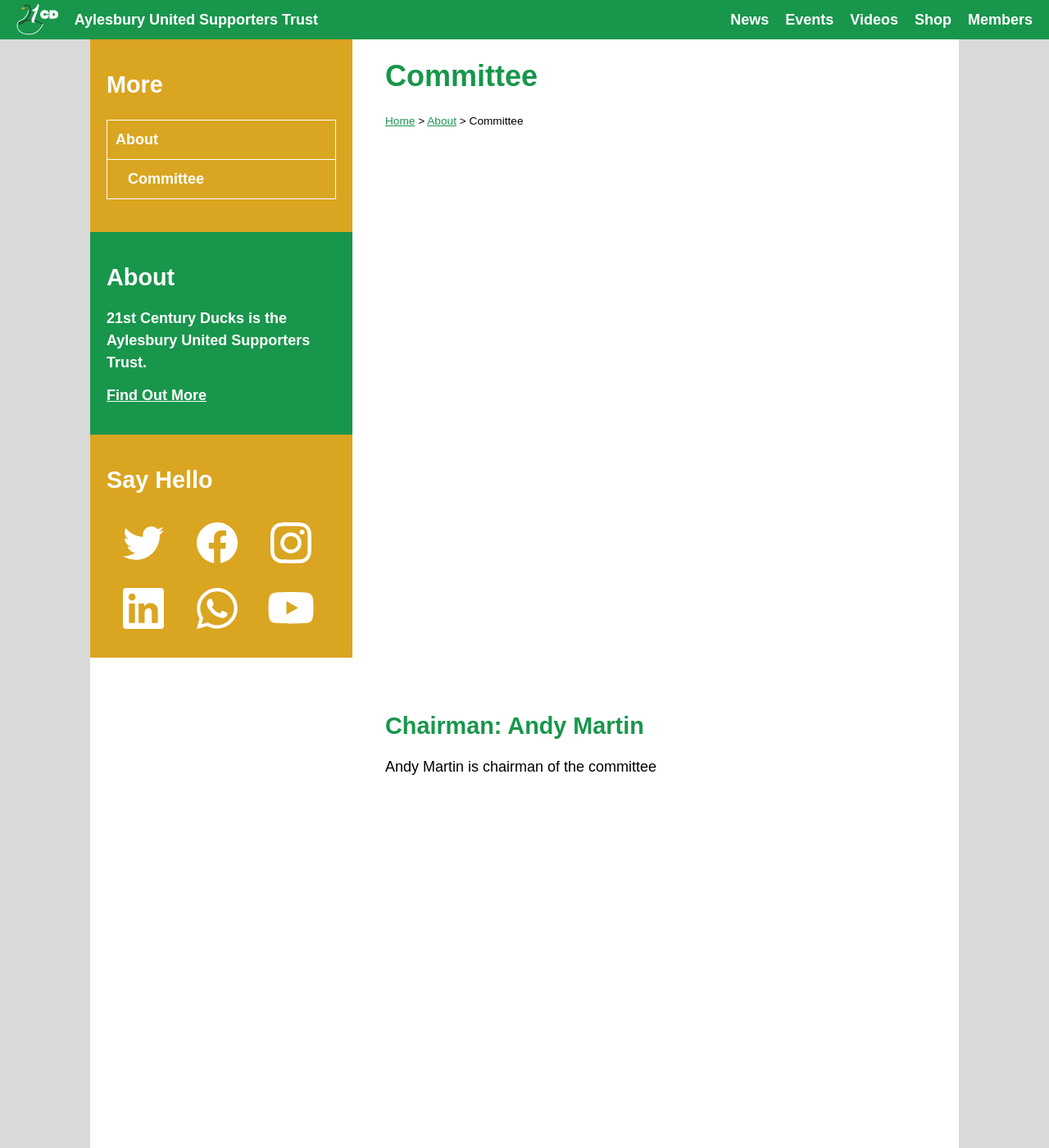
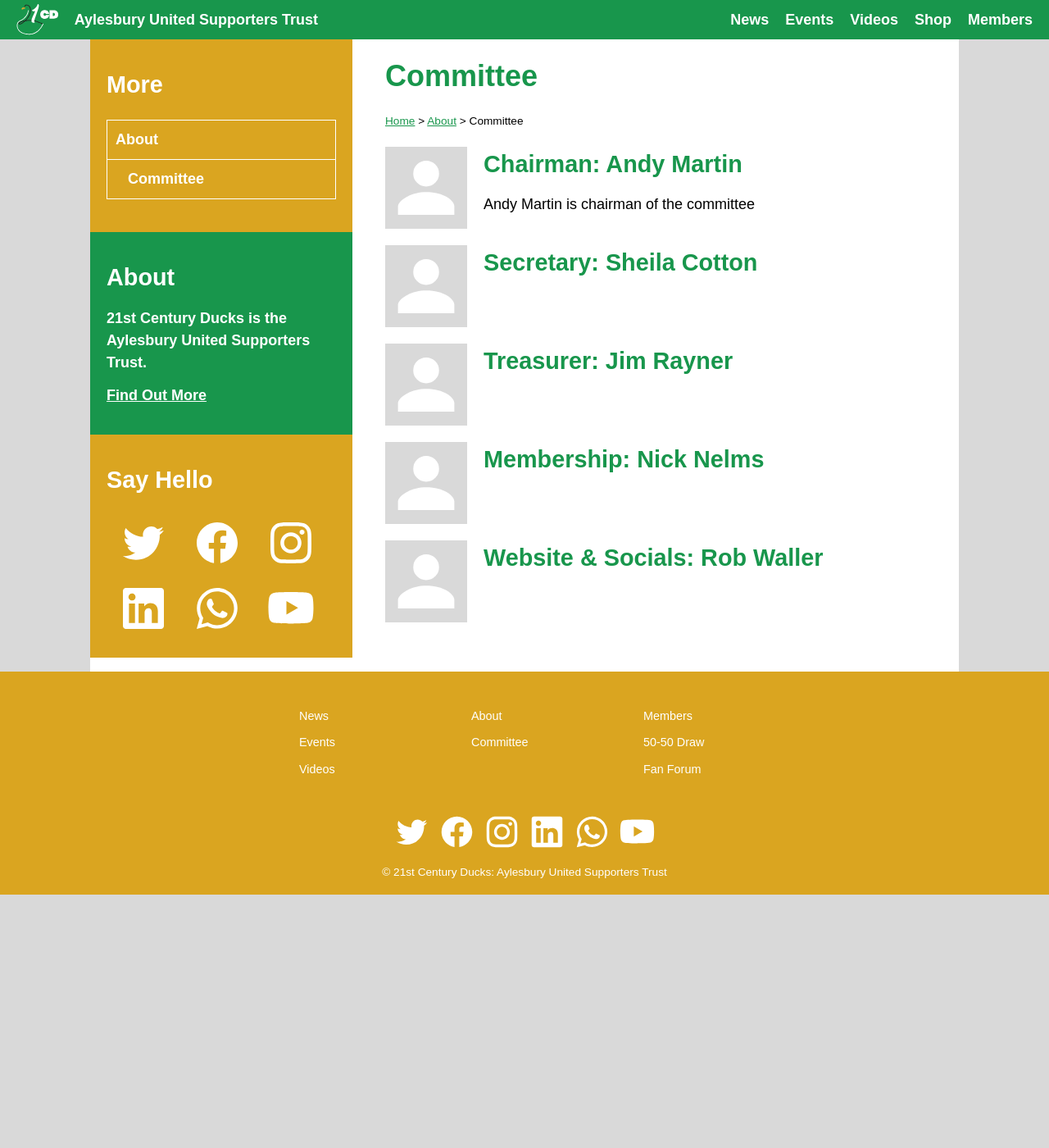
Before and after one commit to RobDWaller/21ducks.github.io, a Jekyll site: the page built from about/committee.html, in a window 1280 px wide and 1400 px high. Shown: the whole window at 82% size. Built offline with Jekyll 4.4.1, drawn with Linux system fonts in a browser that asks for light colours.

Commit message:
Added styling to committee member profile information.

```diff
--- a/_sass/layout.scss
+++ b/_sass/layout.scss
@@ -297,6 +297,24 @@
                 }
             }
         }
+
+        .profile {
+
+            display: block;
+            overflow: hidden;
+            margin: 20px 0px;
+
+            img {
+                float: left;
+                width: 100px;
+                margin-right: 20px;
+                background: $sub-background-color-one;
+            }
+
+            h2 {
+                margin-top: 0px;
+            }
+        }
     }
 }
 
```
